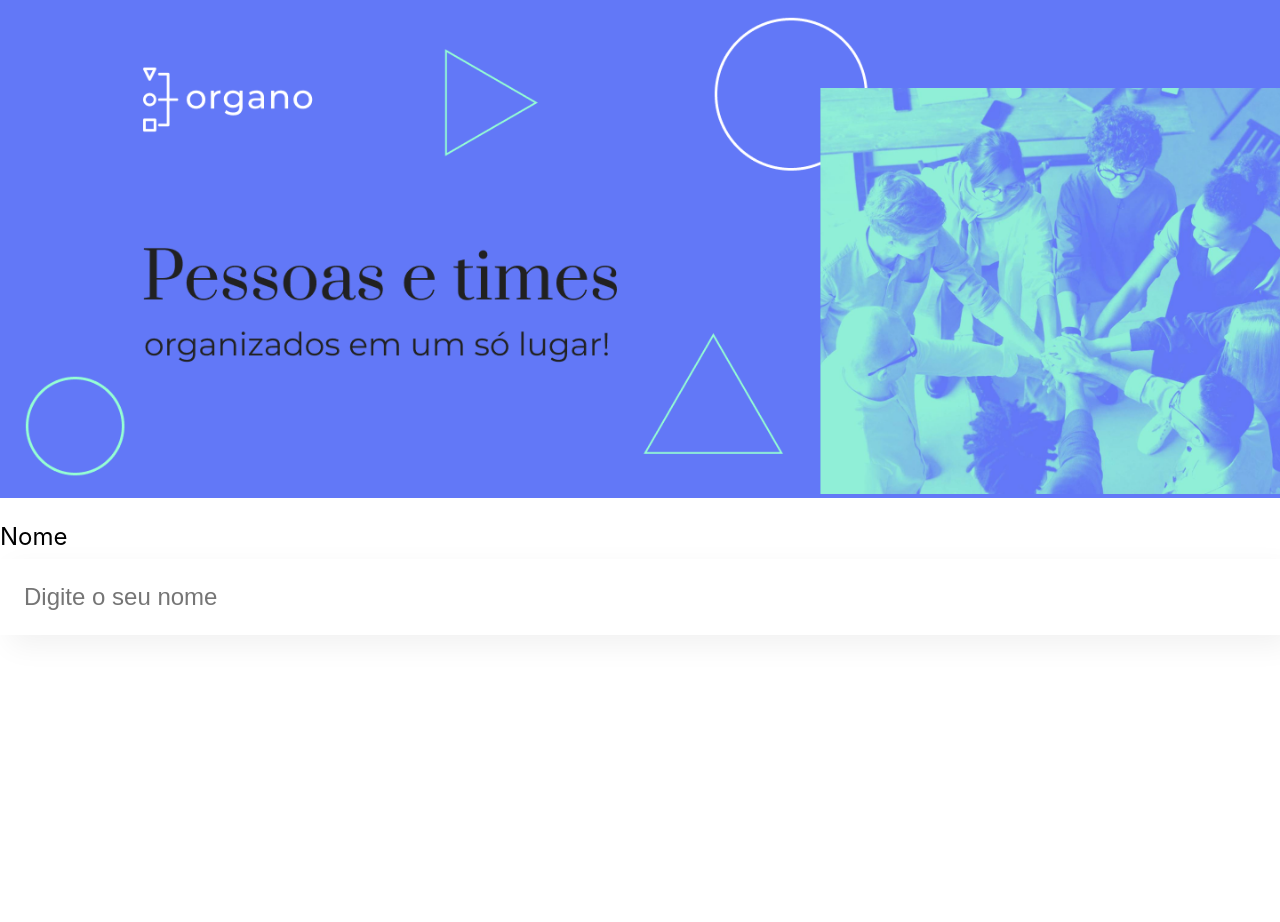
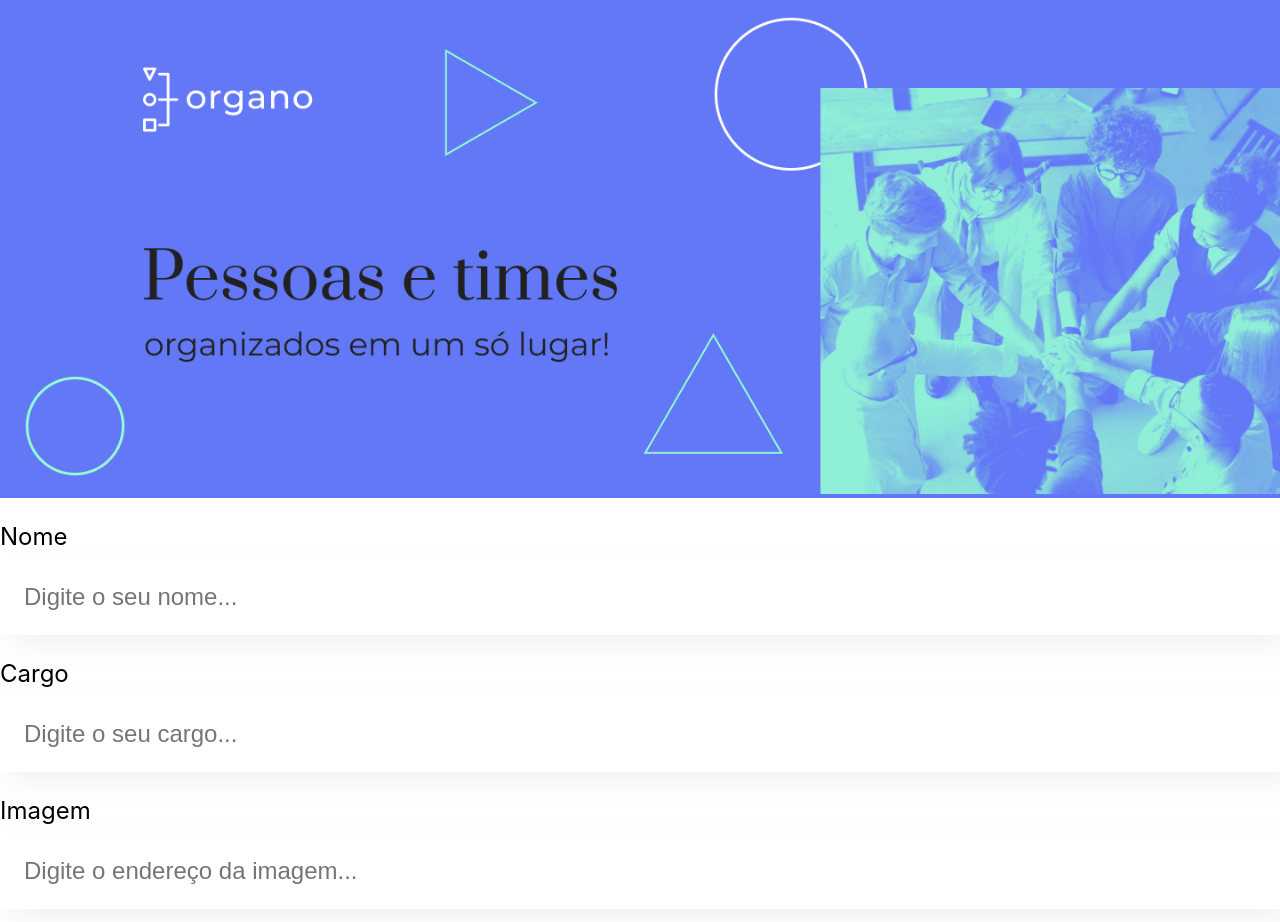
Before and after one commit to robsondejesus1996/unidavi-organo, a React (Create React App) app in the folder organo/: page / in a window 1280 px wide. Shown: the top 922 px of the page. Before the commit the page ends 800 px from the top, so only its background shows below. Built offline with nearby package versions, Linux system fonts and the light colour scheme.

Commit message:
feat: component parameters

```diff
--- a/organo/src/App.js
+++ b/organo/src/App.js
@@ -5,7 +5,9 @@ function App() {
   return (
     <>
       <Banner/>
-      <CaompoTexto/>
+      <CaompoTexto label="Nome" placeholder="Digite o seu nome"/>
+      <CaompoTexto label="Cargo" placeholder="Digite o seu cargo"/>
+      <CaompoTexto label="Imagem" placeholder="Digite o endereço da imagem"/>
     </>
   );
 }
--- a/organo/src/componentes/CompoTexto/index.js
+++ b/organo/src/componentes/CompoTexto/index.js
@@ -1,10 +1,15 @@
 import './CampoTexto.css'
 
-const CaompoTexto = () =>{
+const CaompoTexto = (props) =>{
+
+    const placeholderModificada = `${props.placeholder}...`
+
     return (
         <div className="campo-texto">
-            <label>Nome</label>
-            <input placeholder='Digite o seu nome'/>
+            <label>
+                {props.label}
+            </label>
+            <input placeholder={placeholderModificada}/>
         </div>
     )
 }
```
